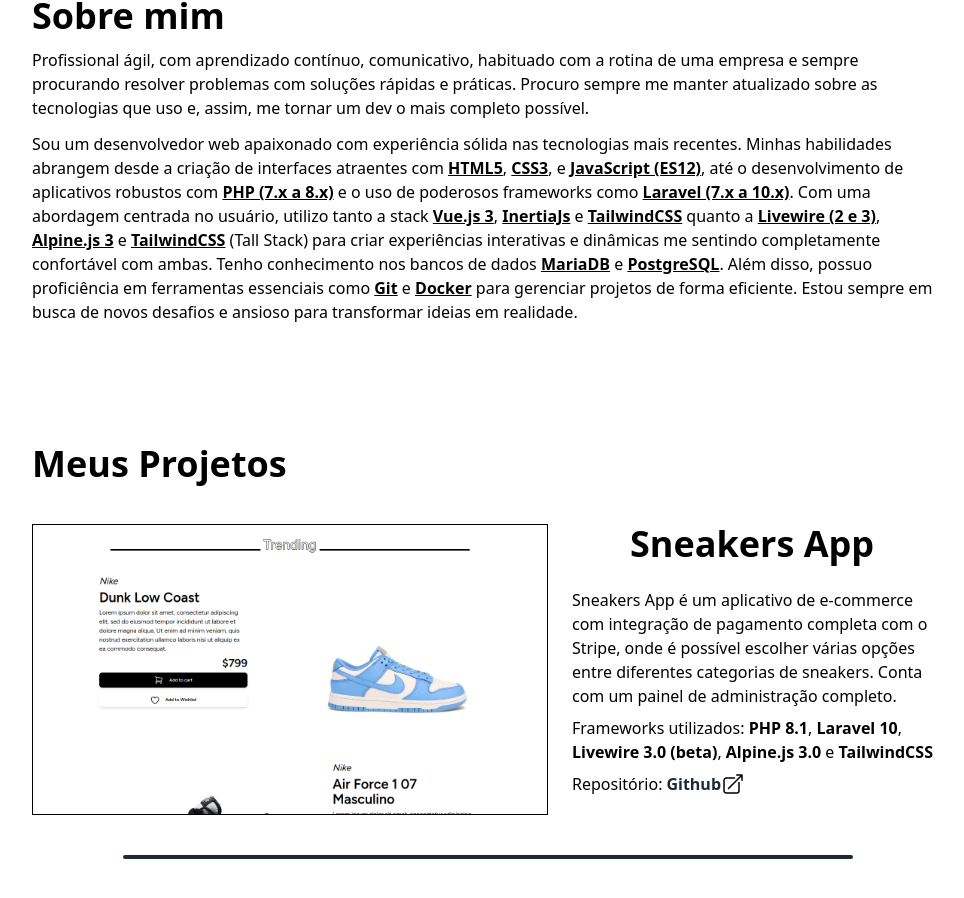
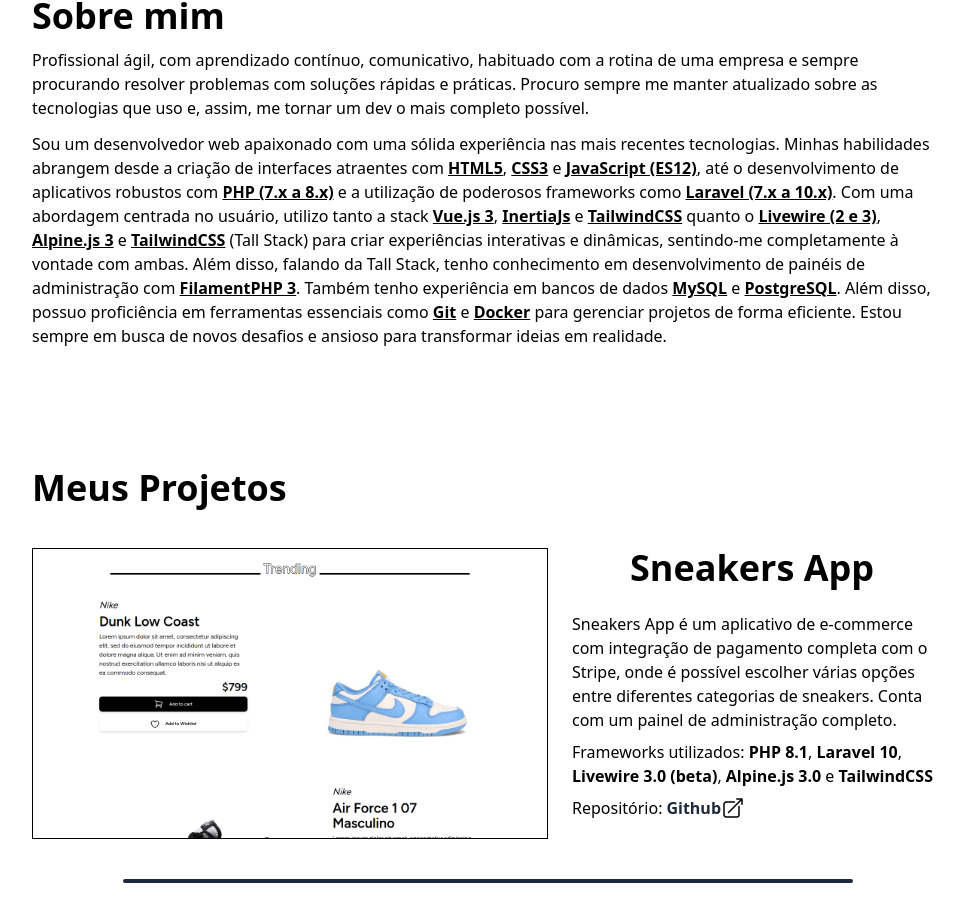
Before and after one commit to MatheusCavalc/My-Portfolio, a Vue app: page / in a window 1280 px wide. Shown: the part 900-1798 px from the top of the page, without its empty margins (152-1116 px from the left). Built offline with nearby package versions, Linux system fonts and the light colour scheme; a web font is replaced by a local one.

Commit message:
update about me

```diff
--- a/src/components/AboutMe.vue
+++ b/src/components/AboutMe.vue
@@ -16,31 +16,28 @@
             </div>
             <div class="mt-3">
                 <p>
-                    Sou um desenvolvedor web apaixonado com experiência sólida nas
-                    tecnologias mais recentes. Minhas habilidades abrangem desde a criação de interfaces atraentes com <span
-                        class="underline font-bold">HTML5</span>,
-                    <span class="underline font-bold">CSS3</span>, e <span class="underline font-bold">JavaScript
-                        (ES12)</span>,
-                    até o
-                    desenvolvimento de aplicativos robustos com <span class="underline font-bold">PHP (7.x a 8.x)</span> e o
-                    uso
-                    de
-                    poderosos frameworks como <span class="underline font-bold">Laravel (7.x a 10.x)</span>. Com uma
-                    abordagem
-                    centrada no usuário, utilizo tanto a stack
-                    <span class="underline font-bold">Vue.js 3</span>, <span class="underline font-bold">InertiaJs</span> e
-                    <span class="underline font-bold">TailwindCSS</span>
-                    quanto a <span class="underline font-bold">Livewire (2 e 3)</span>, <span
-                        class="underline font-bold">Alpine.js 3</span> e
-                    <span class="underline font-bold">TailwindCSS</span> (Tall Stack) para criar experiências interativas e
-                    dinâmicas me sentindo completamente confortável com ambas. Tenho conhecimento nos bancos de
-                    dados <span class="underline font-bold">MariaDB</span> e <span
-                        class="underline font-bold">PostgreSQL</span>. Além disso,
-                    possuo proficiência em
-                    ferramentas essenciais como <span class="underline font-bold">Git</span> e <span
-                        class="underline font-bold">Docker</span>
-                    para gerenciar projetos de forma eficiente. Estou sempre em busca
-                    de novos desafios e ansioso para transformar ideias em realidade.
+                    Sou um desenvolvedor web apaixonado com uma sólida experiência nas mais recentes tecnologias. Minhas
+                    habilidades abrangem desde a criação de interfaces atraentes com <span
+                        class="underline font-bold">HTML5</span>, <span class="underline font-bold">CSS3</span> e <span
+                        class="underline font-bold">JavaScript
+                        (ES12)</span>, até o
+                    desenvolvimento de aplicativos robustos com <span class="underline font-bold">PHP (7.x a 8.x)</span> e a
+                    utilização de poderosos frameworks como
+                    <span class="underline font-bold">Laravel (7.x a 10.x)</span>. Com uma abordagem centrada no usuário,
+                    utilizo tanto a stack <span class="underline font-bold">Vue.js 3</span>, <span
+                        class="underline font-bold">InertiaJs</span> e
+                    <span class="underline font-bold">TailwindCSS</span> quanto o <span class="underline font-bold">Livewire
+                        (2 e 3)</span>, <span class="underline font-bold">Alpine.js 3</span> e <span
+                        class="underline font-bold">TailwindCSS</span> (Tall Stack) para criar experiências
+                    interativas e dinâmicas, sentindo-me completamente à vontade com ambas. Além disso, falando da Tall
+                    Stack, tenho conhecimento em desenvolvimento de painéis de administração com <span
+                        class="underline font-bold">FilamentPHP 3</span>. Também tenho
+                    experiência em bancos de dados <span class="underline font-bold">MySQL</span> e <span
+                        class="underline font-bold">PostgreSQL</span>. Além disso, possuo proficiência em ferramentas
+                    essenciais como <span class="underline font-bold">Git</span> e <span
+                        class="underline font-bold">Docker</span> para gerenciar projetos de forma eficiente. Estou sempre
+                    em busca de novos
+                    desafios e ansioso para transformar ideias em realidade.
                 </p>
             </div>
         </div>
```
